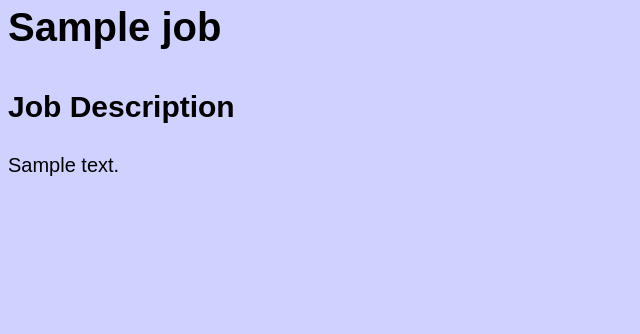
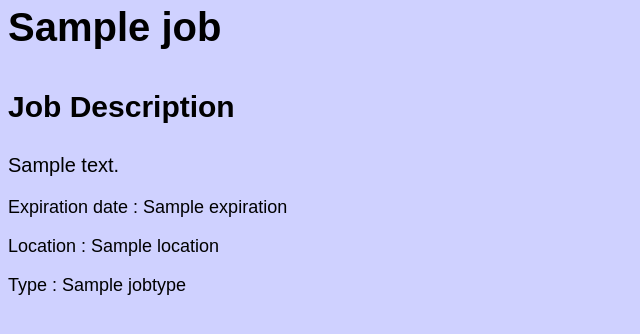
Before and after one commit to AAspan/Ignition, a Flask app: template templates/job-description.html in a window 1280 px wide. Shown: the part 140-474 px from the top of the page, without its empty margins (0-640 px from the left). Run offline with Flask 2, Linux system fonts and the light colour scheme; the template is opened without the code that fills it: most values are stand-ins (such as "Sample title", 1, 10 or a date in 2020); some libraries are stand-ins or nearby versions.

Commit message:
Update job-description.html
added the expiration, location, type

```diff
--- a/templates/job-description.html
+++ b/templates/job-description.html
@@ -6,6 +6,9 @@
     <h1> {{ job.title }} </p>  </h1>
     <h2> Job Description </p></h2>
     <p style="font-size: 20px"> {{ job.description }} </p>
+    <p style="font-size: 18px"> Expiration date : {{ job.expiration }} </p>
+    <p style="font-size: 18px">Location : {{ job.location }}</p>
+    <p style="font-size: 18px">Type : {{ job.jobtype }} </p>
 <p></p>
     </div>
 
```
